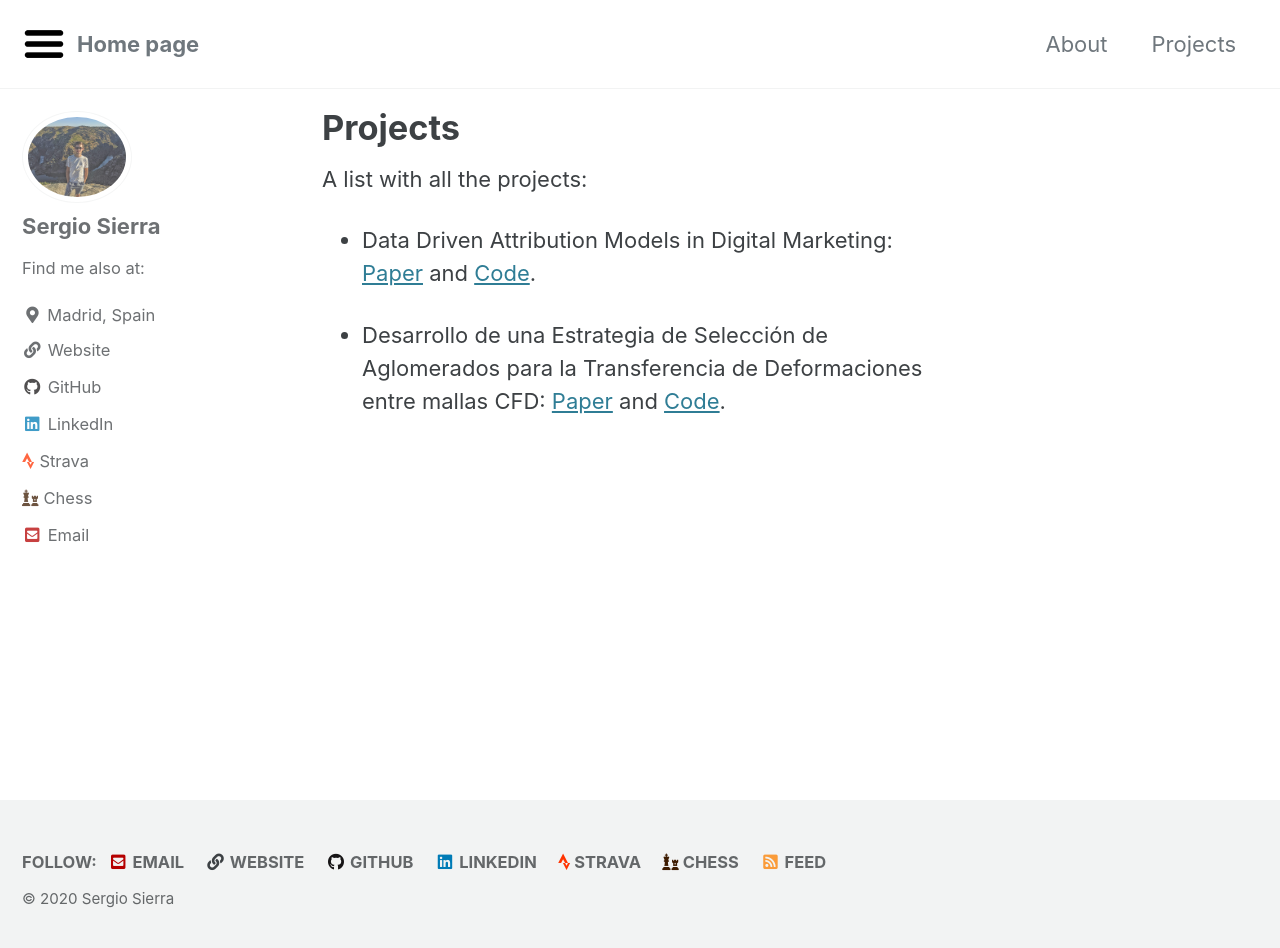
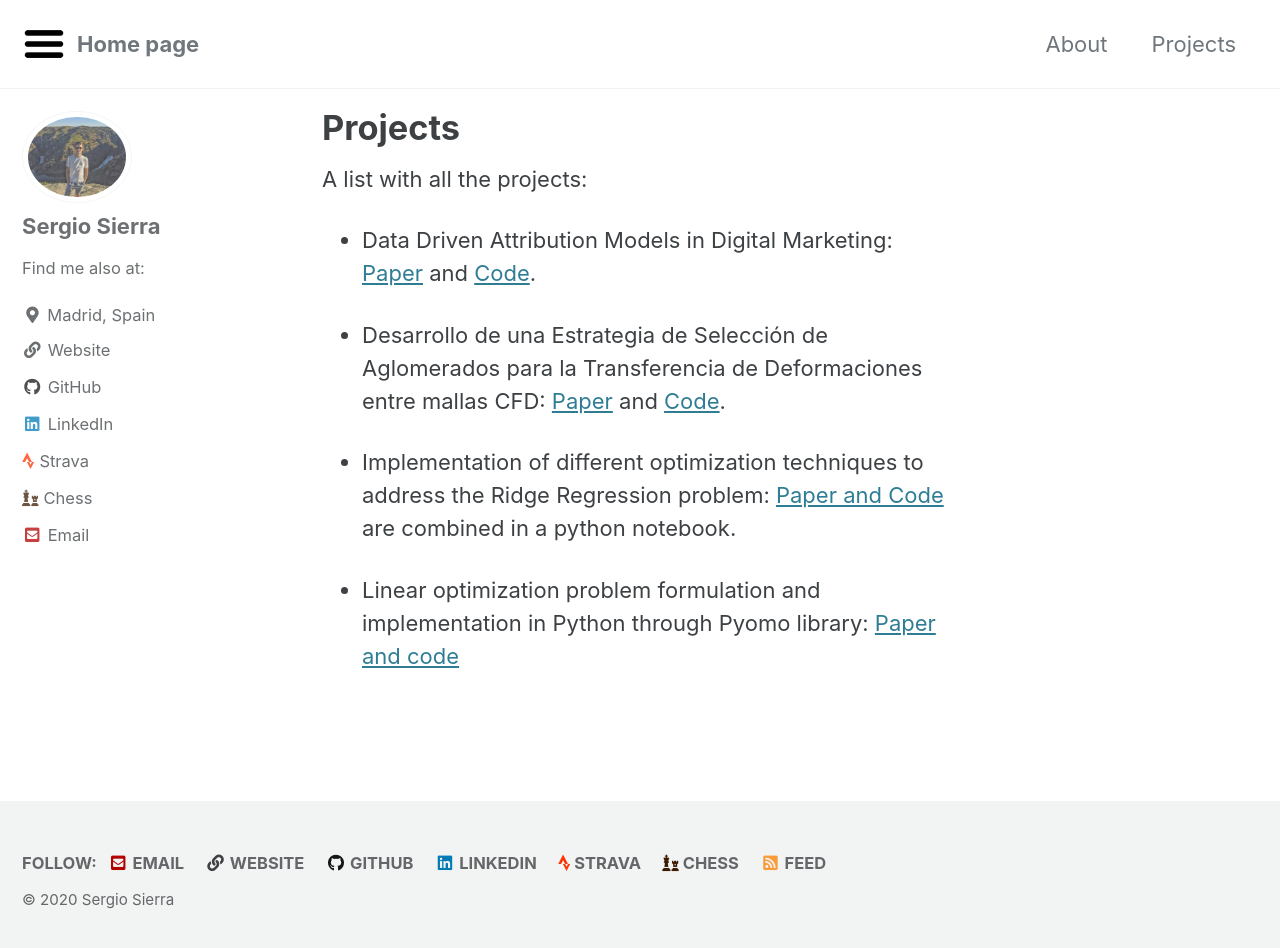
Before and after one commit to sesiga/sesiga.github.io, a Jekyll site: the page built from _pages/projects.md, in a window 1280 px wide and 955 px high. Shown: the top 948 px of the window. Built offline with Jekyll 4.4.1, drawn with Linux system fonts in a browser that asks for light colours; cached includes are drawn as plain includes.

Commit message:
update projects.md

```diff
--- a/_pages/projects.md
+++ b/_pages/projects.md
@@ -8,3 +8,7 @@ A list with all the projects:
 * Data Driven Attribution Models in Digital Marketing: [Paper](https://github.com/sesiga/sesiga.github.io/raw/master/papers/DataDrivenAttributionModels.pdf) and [Code](https://github.com/sesiga/attribution_models_for_digital_marketing).
 
 * Desarrollo de una Estrategia de Selección de Aglomerados para la Transferencia de Deformaciones entre mallas CFD: [Paper](https://github.com/sesiga/sesiga.github.io/raw/master/papers/TransferenciaDeformacionesMallasCFD.pdf) and [Code](https://github.com/sesiga/Motion-of-cumputational-fluid-dynamic-meshes).
+
+* Implementation of different optimization techniques to address the Ridge Regression problem: [Paper and Code](https://github.com/sesiga/ridge_regression_opt_implementing_algorithms) are combined in a python notebook.
+
+* Linear optimization problem formulation and implementation in Python through Pyomo library: [Paper and code](https://github.com/sesiga/linear_optimization_problem_pyomo)
```
